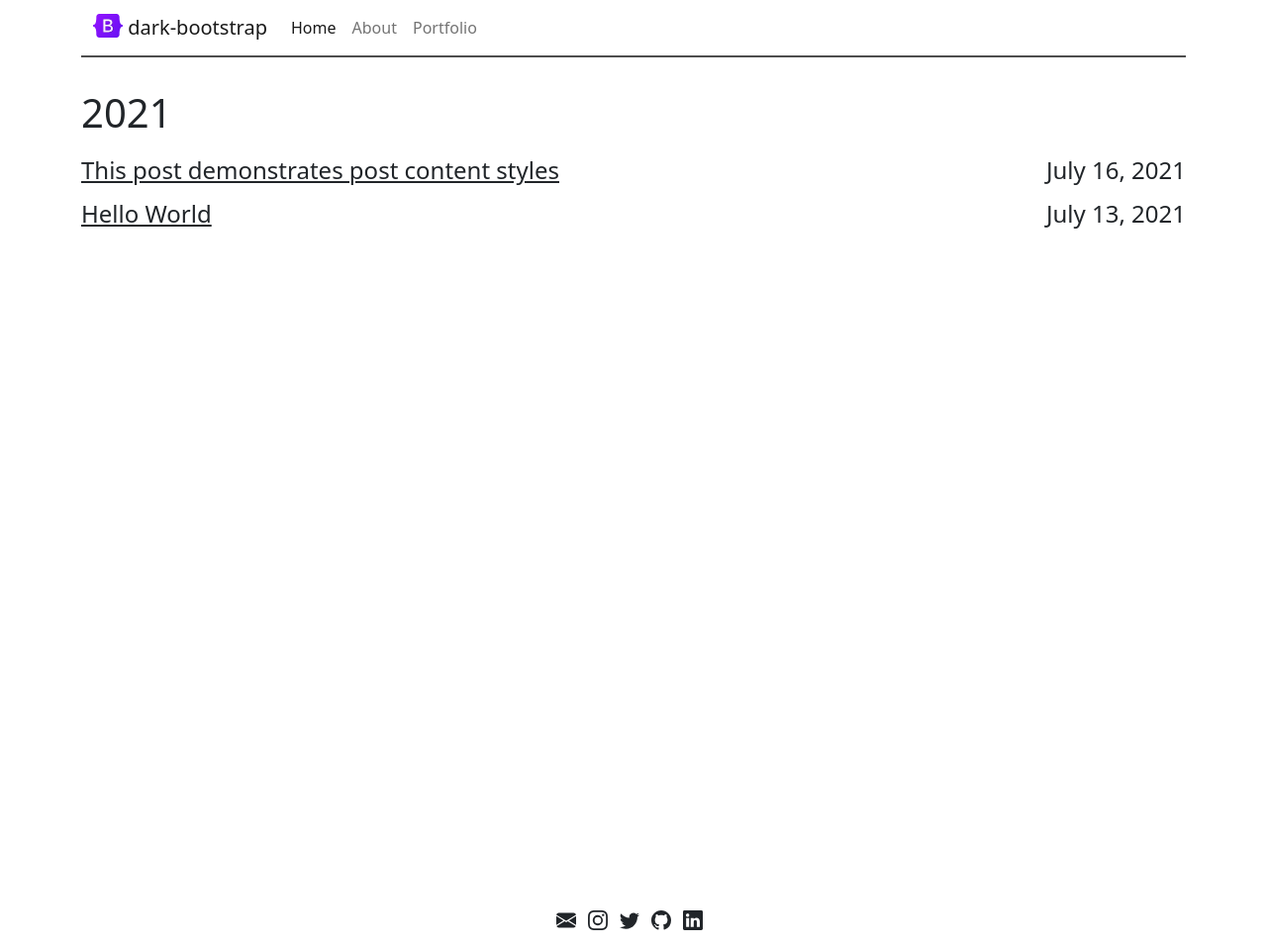
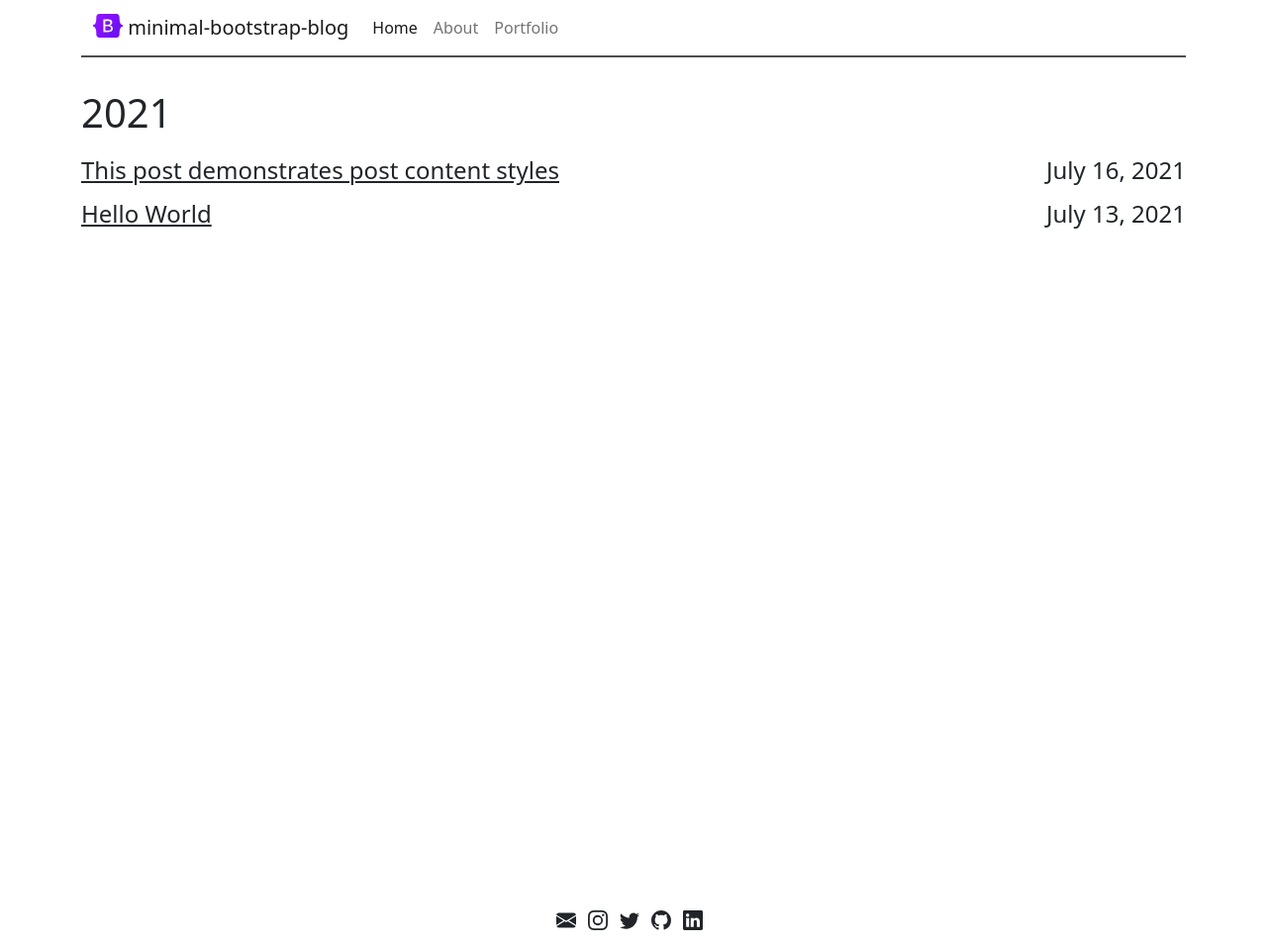
Before and after one commit to andrewhwanpark/brutalist-blog, a Jekyll site: the page built from index.html, in a window 1280 px wide. Shown: the whole page at 99% size. Built offline with Jekyll 4.4.1, drawn with Linux system fonts in a browser that asks for light colours.

Commit message:
Add SEO filler information in config

```diff
--- a/_config.yml
+++ b/_config.yml
@@ -3,25 +3,25 @@
 #
 
 # Name of your site (displayed in the navbar)
-name: dark-bootstrap
+name: minimal-bootstrap-blog
 
 # Your site's title (e.g., Ben's Awesome Site, The GitHub Blog, etc.), used as part of the title tag like Home | Ben's Awesome Site.
-title: dark-bootstrap
+title: minimal-bootstrap-blog
 
 # A short description (e.g., A blog dedicated to reviewing cat gifs), used as part of the title tag like Ben's Awesome Site | A blog dedicated to reviewing cat gifs instead of Ben's Awesome Site | Long description about a blog dedicated to reviewing cat gifs that would be used when page.title is not defined.
-tagline: dark theme for jekyll based on bootstrap
+tagline: minimal bootstrap theme for Jekyll blogs
 
 # A longer description used for the description meta tag. Also used as fallback for pages that don't provide their own description, and also as part of the page's title tag if neither page.title nor site.tagline has been defined.
-description:
+description: minimal bootstrap theme for Jekyll blogs
 
 # The full URL to your site. Note: site.github.url will be used by default.
 url:
 
 # global author information
-author:
+author: Andrew Park
 
 # URL to a site-wide logo (e.g., /assets/your-company-logo.png)
-logo:
+logo: /assets/images/bootstrap_logo.svg
 
 permalink: /:year/:month/:day/:title/
 
```
